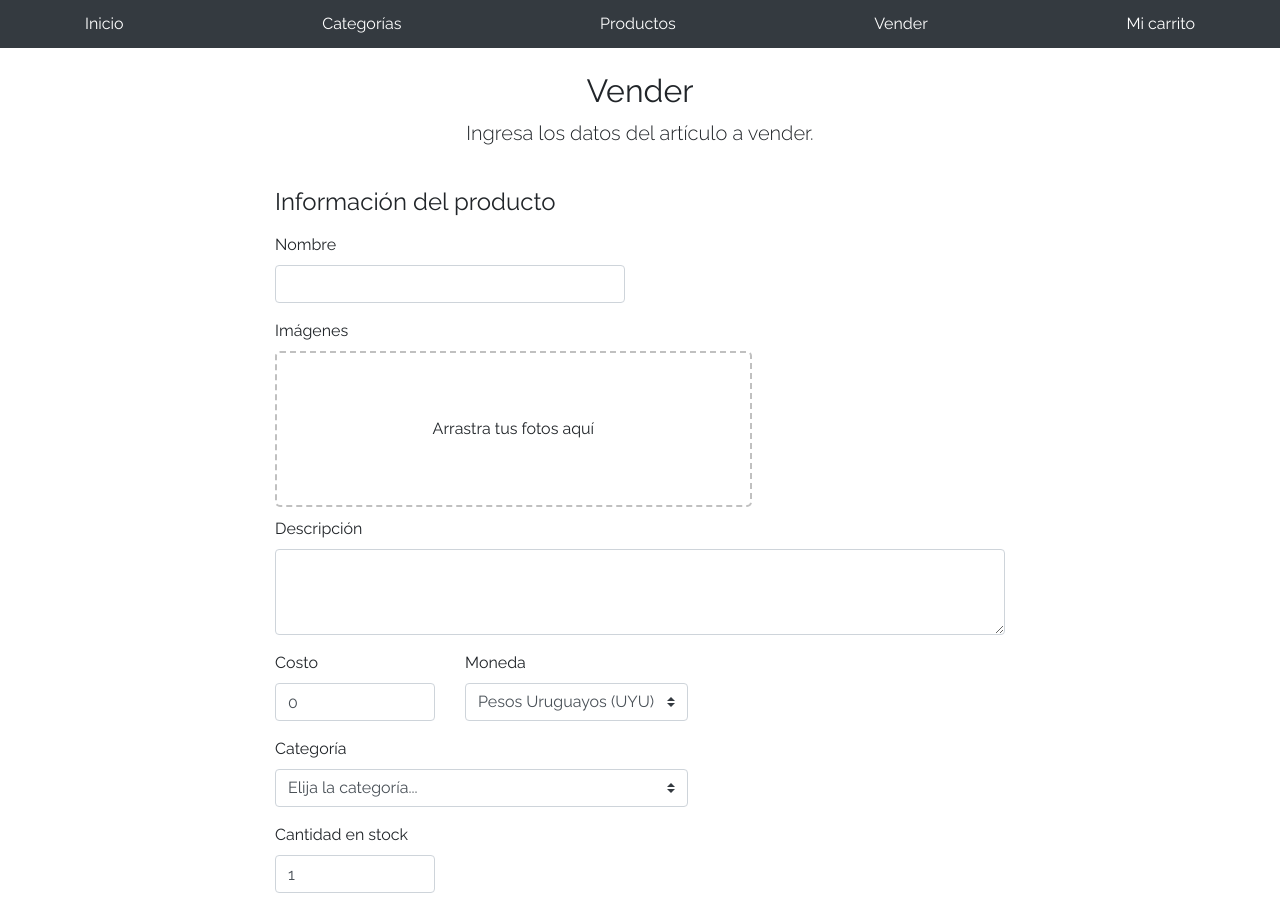
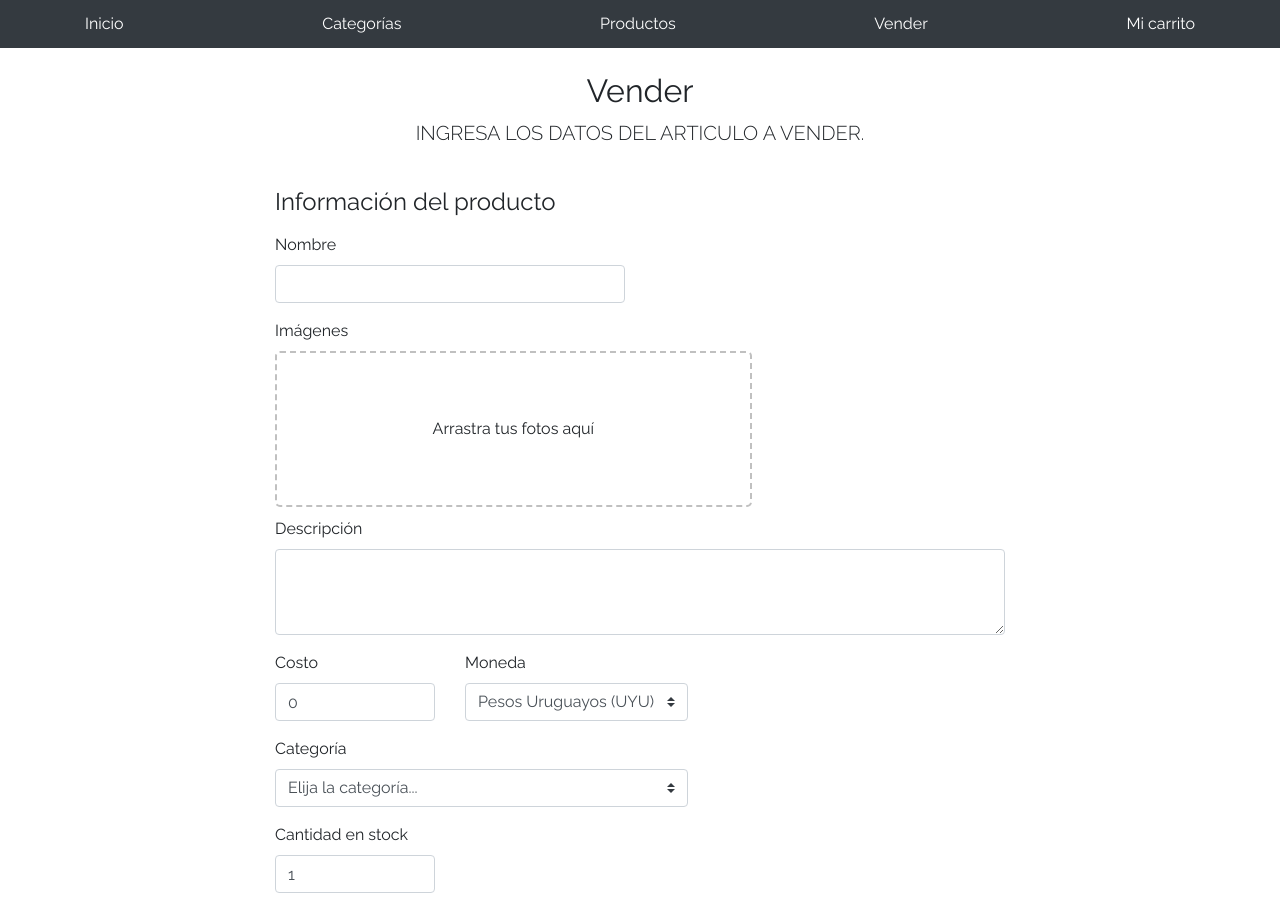
Before and after one commit to vicbentos11/VictoriaBentose-commerce, a plain HTML site: page sell.html in a window 1280 px wide. Shown: the top 912 px of the page. Drawn offline with Linux system fonts and the light colour scheme.

Commit message:
cambio 1
cambio del subtitulo de categoria en ventas

```diff
--- a/sell.html
+++ b/sell.html
@@ -42,7 +42,7 @@
       <div class="container">
         <div class="text-center p-4">
           <h2>Vender</h2>
-          <p class="lead">Ingresa los datos del artículo a vender.</p>
+          <p class="lead">INGRESA LOS DATOS DEL ARTICULO A VENDER.</p>
         </div>
         <div class="row justify-content-md-center">
           <div class="col-md-8 order-md-1">
```
